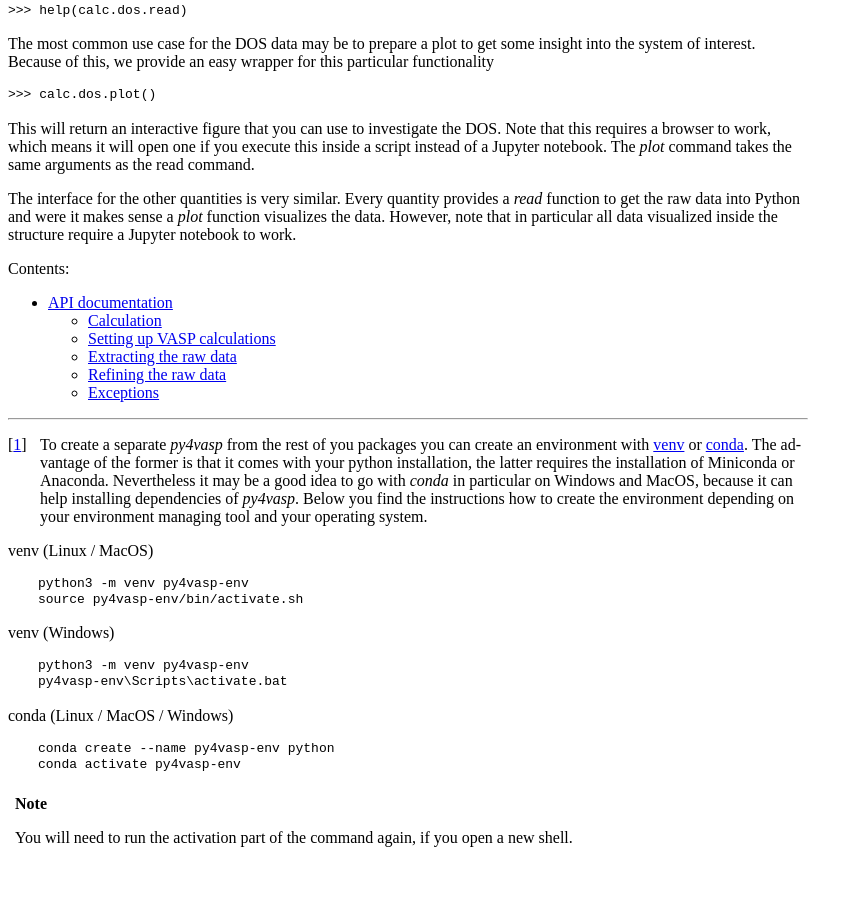
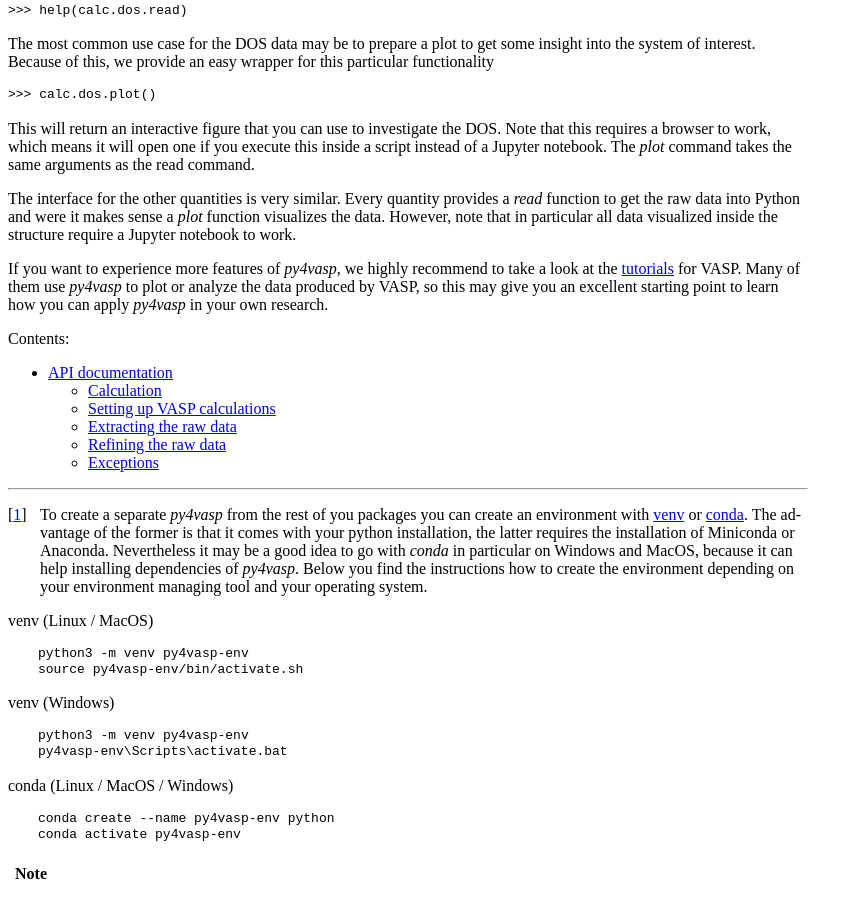
Before and after one commit to vasp-dev/py4vasp, a Sphinx documentation site: the page built from docs/index.rst, in a window 1280 px wide and 900 px high, scrolled down 1290 px. Shown: the whole window, without its empty margins (0-863 px from the left). Built offline with Sphinx 7.4.7, drawn with Linux system fonts in a browser that asks for light colours.

Commit message:
Link to the tutorials from py4vasp

```diff
--- a/docs/index.rst
+++ b/docs/index.rst
@@ -112,6 +112,13 @@
 *plot* function visualizes the data. However, note that in particular all data
 visualized inside the structure require a Jupyter notebook to work.
 
+.. _tutorials: https://www.vasp.at/tutorials
+
+If you want to experience more features of *py4vasp*, we highly recommend to take
+a look at the tutorials_ for VASP. Many of them use *py4vasp* to plot or analyze
+the data produced by VASP, so this may give you an excellent starting point to learn
+how you can apply *py4vasp* in your own research.
+
 .. toctree::
    :maxdepth: 2
    :caption: Contents:
```
